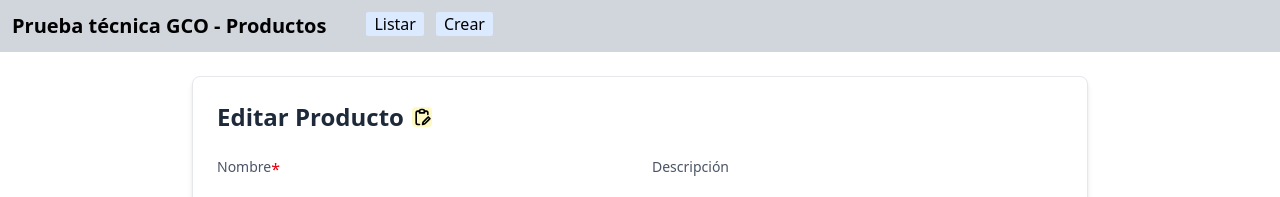
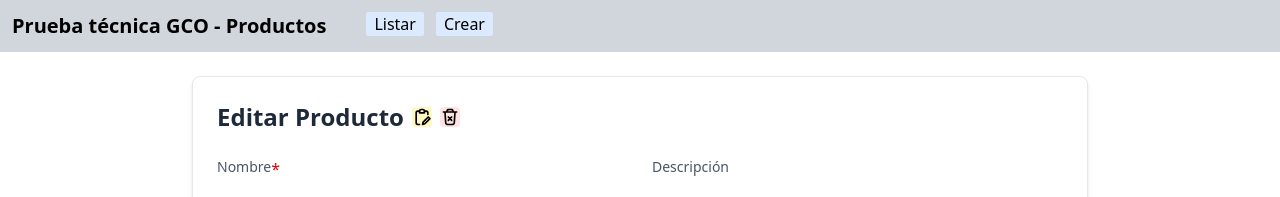
Before and after one commit to 968578/prueba-gco, an Angular app in the folder front/: page /producto/1 in a window 1280 px wide. Shown: the top 197 px of the page. Built offline with nearby package versions, Linux system fonts and the light colour scheme; no server answers.

Commit message:
Eliminacion de productos funcionando

```diff
--- a/front/src/app/pages/detalles-producto/detalles-producto.component.html
+++ b/front/src/app/pages/detalles-producto/detalles-producto.component.html
@@ -5,7 +5,12 @@
     <div class="bg-yellow-100 rounded hover:scale-125 hover:bg-yellow-200 duration-200 cursor-pointer"
       (click)="activarEdicion()"
     >
-      <svg class="w- h-5" viewBox="0 0 24 24" fill="none" xmlns="http://www.w3.org/2000/svg"><g id="SVGRepo_bgCarrier" stroke-width="0"></g><g id="SVGRepo_tracerCarrier" stroke-linecap="round" stroke-linejoin="round"></g><g id="SVGRepo_iconCarrier"> <path d="M9 5H7C5.89543 5 5 5.89543 5 7V19C5 20.1046 5.89543 21 7 21H9M15 5H17C18.1046 5 19 5.89543 19 7V9" stroke="#000000" stroke-width="2" stroke-linecap="round" stroke-linejoin="round"></path> <path d="M14.902 20.3343L12.7153 20.7716L13.1526 18.585C13.1914 18.3914 13.2865 18.2136 13.4261 18.074L17.5 14L19.5 12L21.4869 13.9869L19.4869 15.9869L15.413 20.0608C15.2734 20.2004 15.0956 20.2956 14.902 20.3343Z" stroke="#000000" stroke-width="2" stroke-linecap="round" stroke-linejoin="round"></path> <path d="M9 5C9 3.89543 9.89543 3 11 3H13C14.1046 3 15 3.89543 15 5V7H9V5Z" stroke="#000000" stroke-width="2" stroke-linecap="round" stroke-linejoin="round"></path> </g></svg>
+      <svg class="w-5 h-5" viewBox="0 0 24 24" fill="none" xmlns="http://www.w3.org/2000/svg"><g id="SVGRepo_bgCarrier" stroke-width="0"></g><g id="SVGRepo_tracerCarrier" stroke-linecap="round" stroke-linejoin="round"></g><g id="SVGRepo_iconCarrier"> <path d="M9 5H7C5.89543 5 5 5.89543 5 7V19C5 20.1046 5.89543 21 7 21H9M15 5H17C18.1046 5 19 5.89543 19 7V9" stroke="#000000" stroke-width="2" stroke-linecap="round" stroke-linejoin="round"></path> <path d="M14.902 20.3343L12.7153 20.7716L13.1526 18.585C13.1914 18.3914 13.2865 18.2136 13.4261 18.074L17.5 14L19.5 12L21.4869 13.9869L19.4869 15.9869L15.413 20.0608C15.2734 20.2004 15.0956 20.2956 14.902 20.3343Z" stroke="#000000" stroke-width="2" stroke-linecap="round" stroke-linejoin="round"></path> <path d="M9 5C9 3.89543 9.89543 3 11 3H13C14.1046 3 15 3.89543 15 5V7H9V5Z" stroke="#000000" stroke-width="2" stroke-linecap="round" stroke-linejoin="round"></path> </g></svg>
+    </div>
+    <div class="bg-red-100 rounded hover:scale-125 hover:bg-red-200 duration-200 cursor-pointer"
+      (click)="eliminar()"
+    >
+      <svg class="w-5 h-5" viewBox="0 0 24 24" fill="none" xmlns="http://www.w3.org/2000/svg"><g id="SVGRepo_bgCarrier" stroke-width="0"></g><g id="SVGRepo_tracerCarrier" stroke-linecap="round" stroke-linejoin="round"></g><g id="SVGRepo_iconCarrier"> <path d="M10 12L14 16M14 12L10 16M18 6L17.1991 18.0129C17.129 19.065 17.0939 19.5911 16.8667 19.99C16.6666 20.3412 16.3648 20.6235 16.0011 20.7998C15.588 21 15.0607 21 14.0062 21H9.99377C8.93927 21 8.41202 21 7.99889 20.7998C7.63517 20.6235 7.33339 20.3412 7.13332 19.99C6.90607 19.5911 6.871 19.065 6.80086 18.0129L6 6M4 6H20M16 6L15.7294 5.18807C15.4671 4.40125 15.3359 4.00784 15.0927 3.71698C14.8779 3.46013 14.6021 3.26132 14.2905 3.13878C13.9376 3 13.523 3 12.6936 3H11.3064C10.477 3 10.0624 3 9.70951 3.13878C9.39792 3.26132 9.12208 3.46013 8.90729 3.71698C8.66405 4.00784 8.53292 4.40125 8.27064 5.18807L8 6" stroke="#000000" stroke-width="2" stroke-linecap="round" stroke-linejoin="round"></path> </g></svg>
     </div>
   </div>
 
--- a/front/src/app/pages/detalles-producto/detalles-producto.component.ts
+++ b/front/src/app/pages/detalles-producto/detalles-producto.component.ts
@@ -63,6 +63,15 @@ export class DetallesProductoComponent implements OnInit {
     }
   }
 
+  eliminar(){
+    console.log("elimnando este producto")
+    const idProducto = String(this.route.snapshot.paramMap.get("id"));
+    this.productosService.eliminarProducto(idProducto).subscribe((data) =>{
+      console.log("respuesta eliminacion-->");
+      console.log(data);
+    })
+  }
+
 
   validateNumber(inp :AbstractControl): ValidationErrors | null {
     return isNaN(inp.value) ? { notNumber: true } : null;
--- a/front/src/app/service/producto.service.ts
+++ b/front/src/app/service/producto.service.ts
@@ -43,4 +43,8 @@ export class ProductoService {
     return this.http.put<Producto>(this.apiUrl, producto);
   }
 
+  eliminarProducto(id: string): Observable<any> {
+    return this.http.delete(`${this.apiUrl}/${id}`);
+  }
+
 }
```
